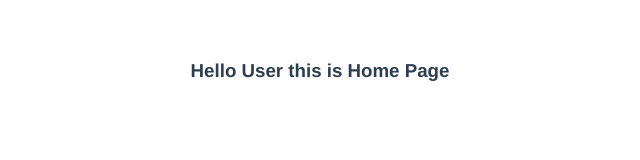
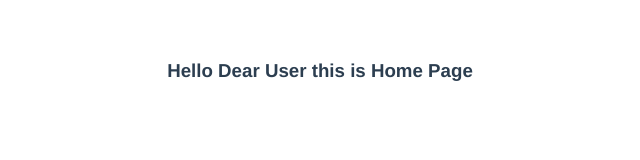
Before and after one commit to ShoaibNaseri/resturant.management, a Vue app: page / in a window 1280 px wide. Shown: the top 160 px of the page, without its empty margins (320-960 px from the left). Built offline with nearby package versions, Linux system fonts and the light colour scheme.

Commit message:
home page changer

```diff
--- a/src/components/Home.vue
+++ b/src/components/Home.vue
@@ -1,5 +1,5 @@
 <template>
-    <h3>Hello User this is Home Page</h3>
+    <h3>Hello Dear User this is Home Page</h3>
 </template>
 <script>
     export default {
```
